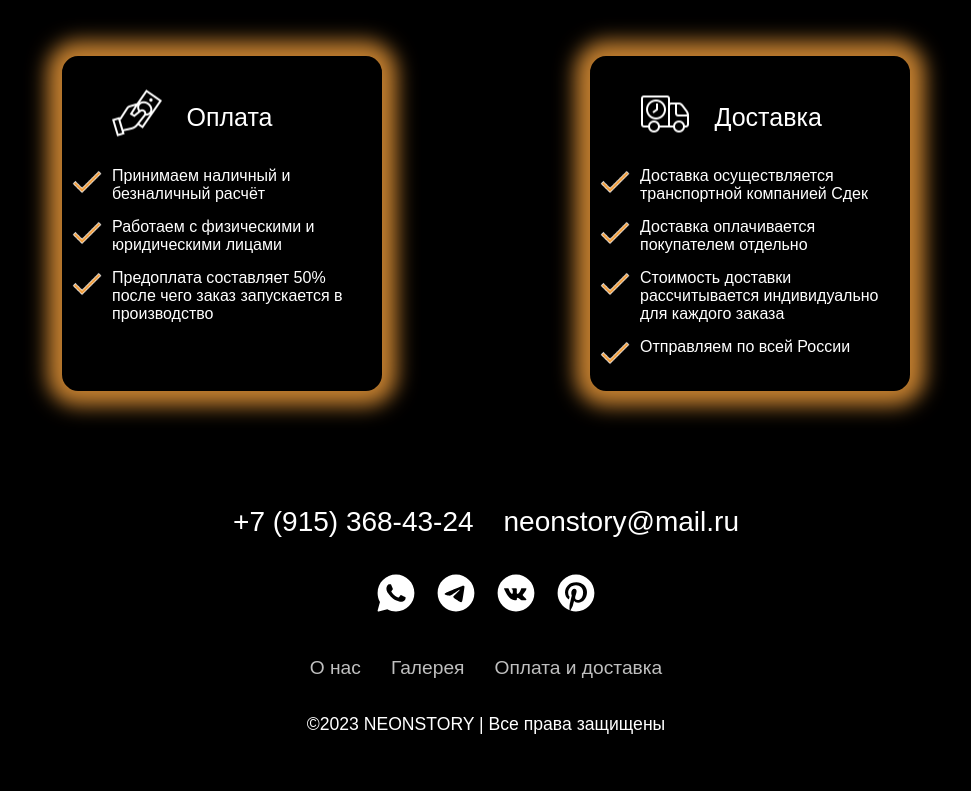
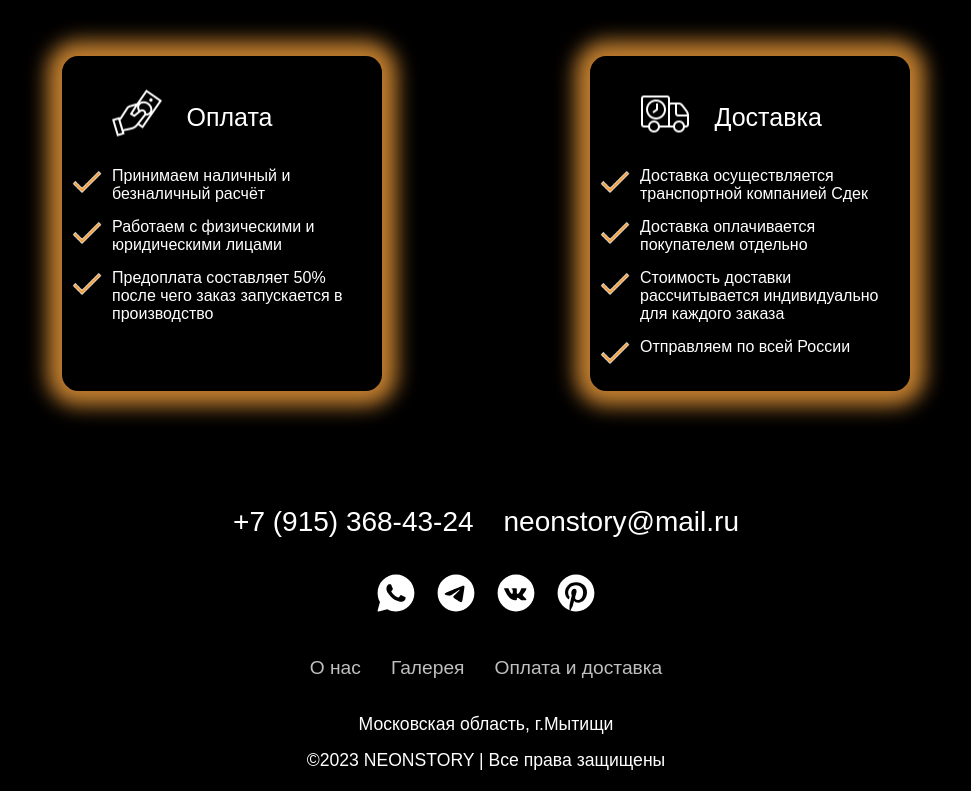
Before and after one commit to ArtemKniazev91/Artemkniazev91.github.io, a plain HTML site: page index.html in a window 1280 px wide. Shown: the part 4185-4976 px from the top of the page, without its empty margins (154-1125 px from the left). Before the commit the page ends 4940 px from the top, so only its background shows below. Drawn offline with nearby package versions, Linux system fonts and the light colour scheme; a web font is replaced by a local one.

Commit message:
home180823

```diff
--- a/index.html
+++ b/index.html
@@ -267,6 +267,7 @@
             <li><a href="#gallery">Галерея</a></li>
             <li><a href="#delivery">Оплата и доставка</a></li>
         </ul>
+        <p>Московская область, г.Мытищи</p>
         <p>©2023 NEONSTORY | Все права защищены</p>
     </footer>
 
```
